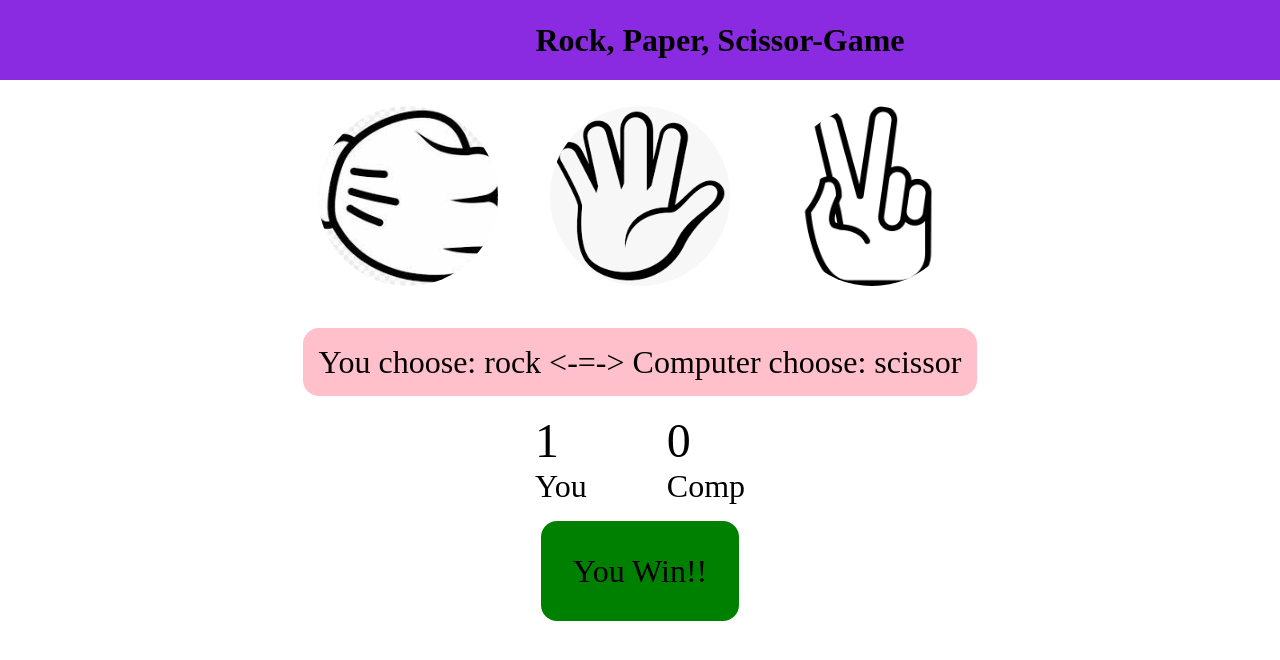
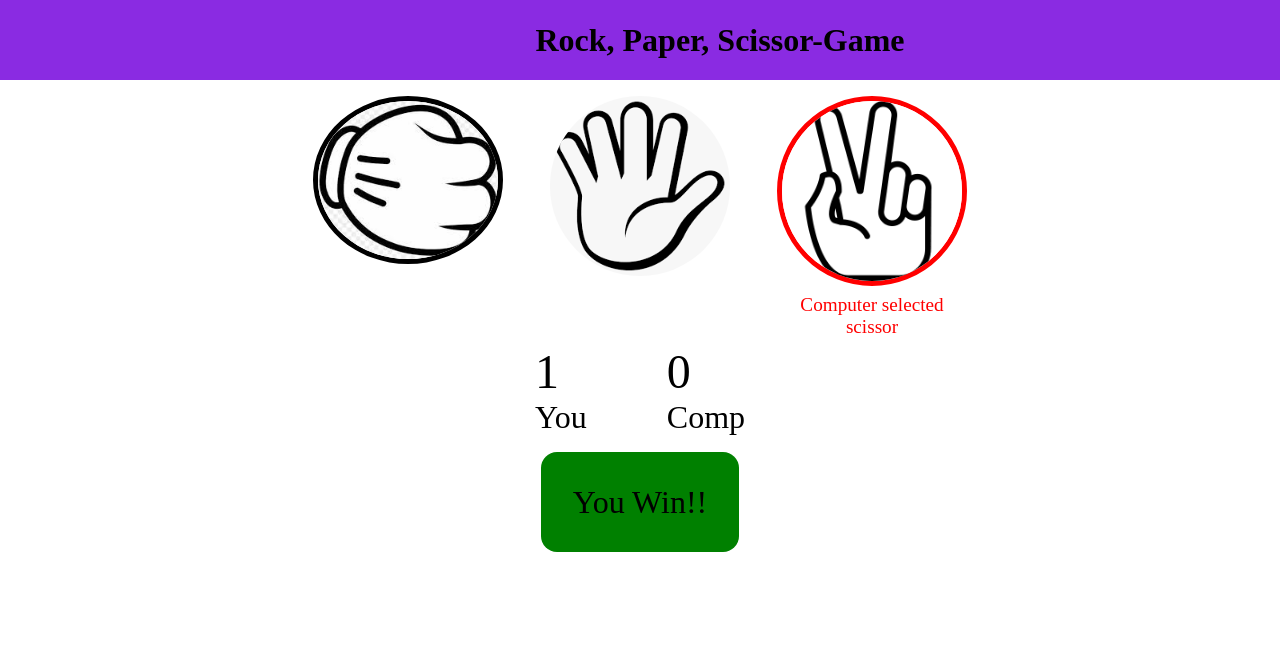
Before and after one commit to anuj097/rock-paper-scissor, a plain HTML site: page index.html in a window 1280 px wide. Both pictures are taken after a click on the element 408 px from the left and 196 px from the top of the page. Shown: the top 660 px of the page. Drawn offline with Linux system fonts and the light colour scheme.

Commit message:
few changes in code.

```diff
--- a/app.js
+++ b/app.js
@@ -4,7 +4,6 @@ const choices = document.querySelectorAll(".choice");
 const msg = document.querySelector("#msg");
 const userSc = document.querySelector("#user-score");
 const compSc = document.querySelector("#comp-score");
-const selection = document.querySelector("#output");
 
 // to get the random number for computer
 const genCompChoice = () => {
@@ -12,6 +11,16 @@ const genCompChoice = () => {
     const num = Math.floor(Math.random() *3);
     return options[num];
 }
+
+// Helper to clear all borders and computer messages
+const clearSelections = () => {
+    document.querySelectorAll('.choice img').forEach(img => {
+        img.style.border = 'none';
+    });
+    document.querySelectorAll('.comp-selection-msg').forEach(p => {
+        p.innerText = '';
+    });
+};
 
 // for score calculation and message printing(win, lose)
 const showWinner = (userWin) => {
@@ -31,13 +40,20 @@ const showWinner = (userWin) => {
 
 // for game logic
 const playGame = (userChoice) => {
-    console.log("User Choice ", userChoice);
+    clearSelections();
     const compChoice = genCompChoice();
-    console.log("Comp Choice ", compChoice);
-    selection.innerText = `You choose: ${userChoice}  <-=->  Computer choose: ${compChoice}`;
+
+    // Highlight user selection
+    const userImg = document.querySelector(`#${userChoice} img`);
+    userImg.style.border = '5px solid black';
+
+    // Highlight computer selection and show message
+    const compImg = document.querySelector(`#${compChoice} img`);
+    compImg.style.border = '5px solid red';
+    const compMsg = document.querySelector(`#comp-msg-${compChoice}`);
+    compMsg.innerText = `Computer selected ${compChoice}`;
 
     if(userChoice===compChoice) {
-        console.log("Its a Tie");
         msg.innerText = "Game Tie!! Please try again";
         msg.style.backgroundColor = "yellow";
     } else {
--- a/index.html
+++ b/index.html
@@ -11,16 +11,18 @@
     <div class="choices">
         <div class="choice" id="rock">
             <img src="./images/rock.jpeg">
+            <p class="comp-selection-msg" id="comp-msg-rock"></p>
         </div>
         <div class="choice" id="paper">
             <img src="./images/paper.png">
+            <p class="comp-selection-msg" id="comp-msg-paper"></p>
         </div>
         <div class="choice" id="scissor">
             <img src="./images/scissor.png">
+            <p class="comp-selection-msg" id="comp-msg-scissor"></p>
         </div>
     </div>
     <div class="selection">
-        <p id="output">No Selections</p>
     </div>
     <div class="score-board">
         <div class="score">
--- a/style.css
+++ b/style.css
@@ -23,9 +23,9 @@
     height: 200px;
     width: 200px;
     border-radius: 50%;
-    /* below lines to make background in center, and horizontal*/
     display: flex;
-    justify-content: center;
+    flex-direction: column; /* Stack image and message vertically */
+    justify-content: flex-start;
     align-items: center;
 }
 /* while cursor goes to choice(either rock, paper, scissor) */
@@ -34,6 +34,11 @@
     cursor: pointer; /* cursor will become a hand type*/
     background-color: black; /* to make the background black while hover mouse */
 
+}
+
+.choice img {
+    border: none;
+    transition: border 0.2s;
 }
 
 img {
@@ -88,3 +93,13 @@ img {
     padding: 2rem;
     border-radius: 1rem; /* corner design */
 }
+
+.comp-selection-msg {
+    text-align: center;
+    color: red;
+    font-size: 1.2rem;
+    margin-top: 0.5rem;
+    min-height: 1.5rem;
+    width: 100%;
+    display: block;
+}
```
